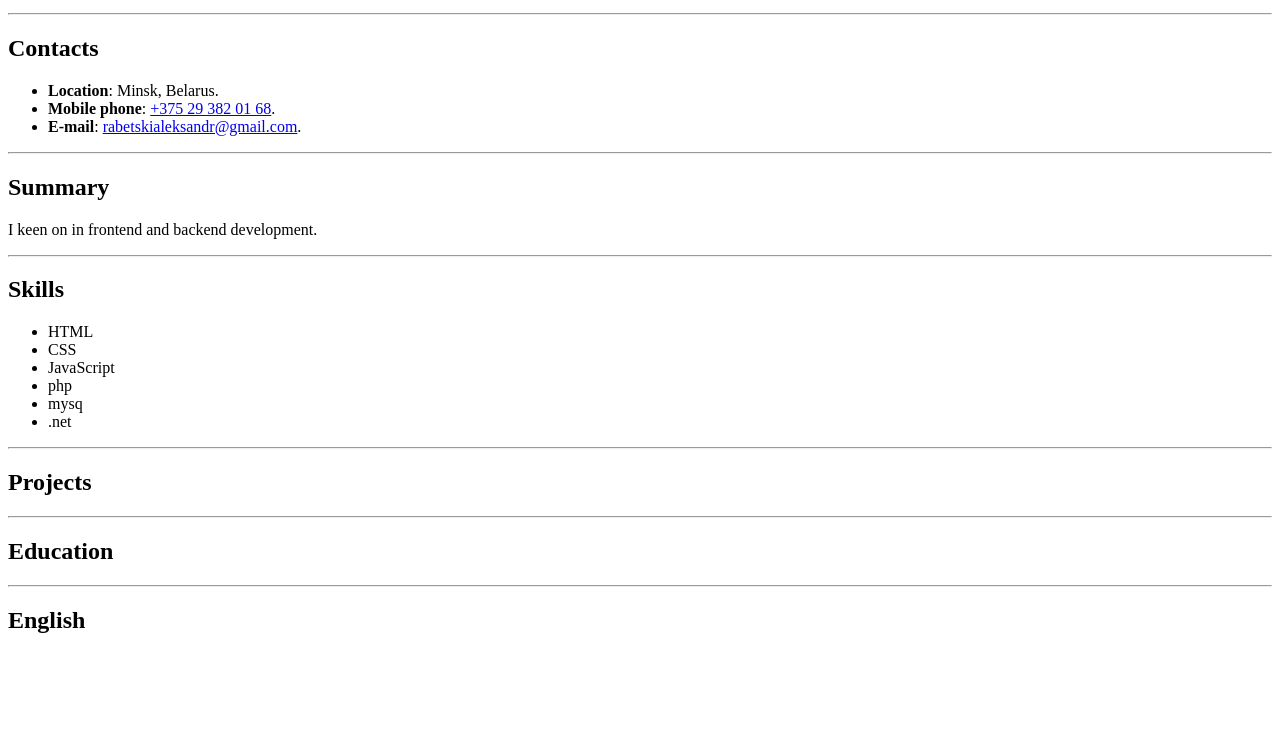
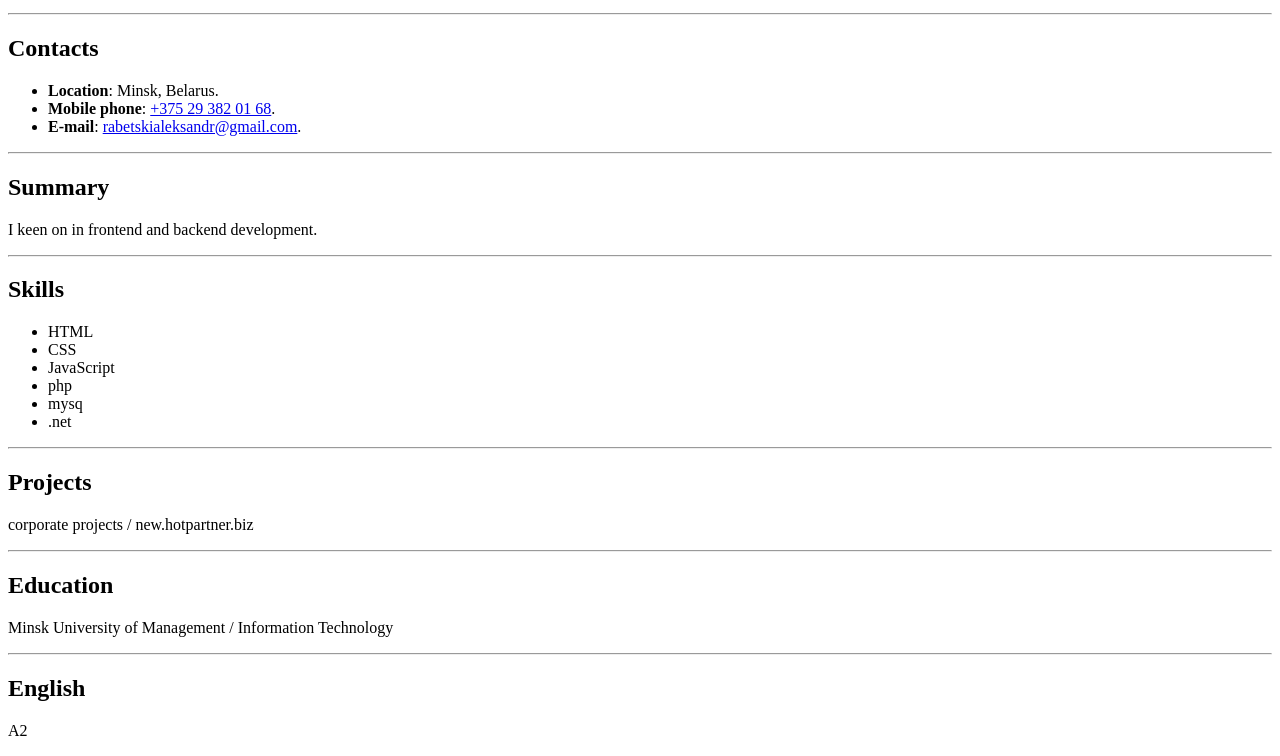
Before and after one commit to RabetskyAlexander/rsschool-2019Q1-cv, a plain HTML site: page index.html in a window 1280 px wide. Shown: the part 119-875 px from the top of the page. Before the commit the page ends 800 px from the top, so only its background shows below. Drawn offline with Linux system fonts and the light colour scheme.

Commit message:
index.html add Education, English, Projects

```diff
--- a/index.html
+++ b/index.html
@@ -53,18 +53,23 @@
     <section class="projects">
         <div class="wrapper">
             <h2>Projects</h2>
+            <p>corporate projects / new.hotpartner.biz</p>
         </div>
     </section>
     <hr>
     <section class="education">
         <div class="wrapper">
             <h2>Education</h2>
+            <p>
+                Minsk University of Management / Information Technology
+            </p>
         </div>
     </section>
     <hr>
     <section class="english">
         <div class="wrapper">
             <h2>English</h2>
+            <p>A2</p>
         </div>
     </section>
 </main>
```
